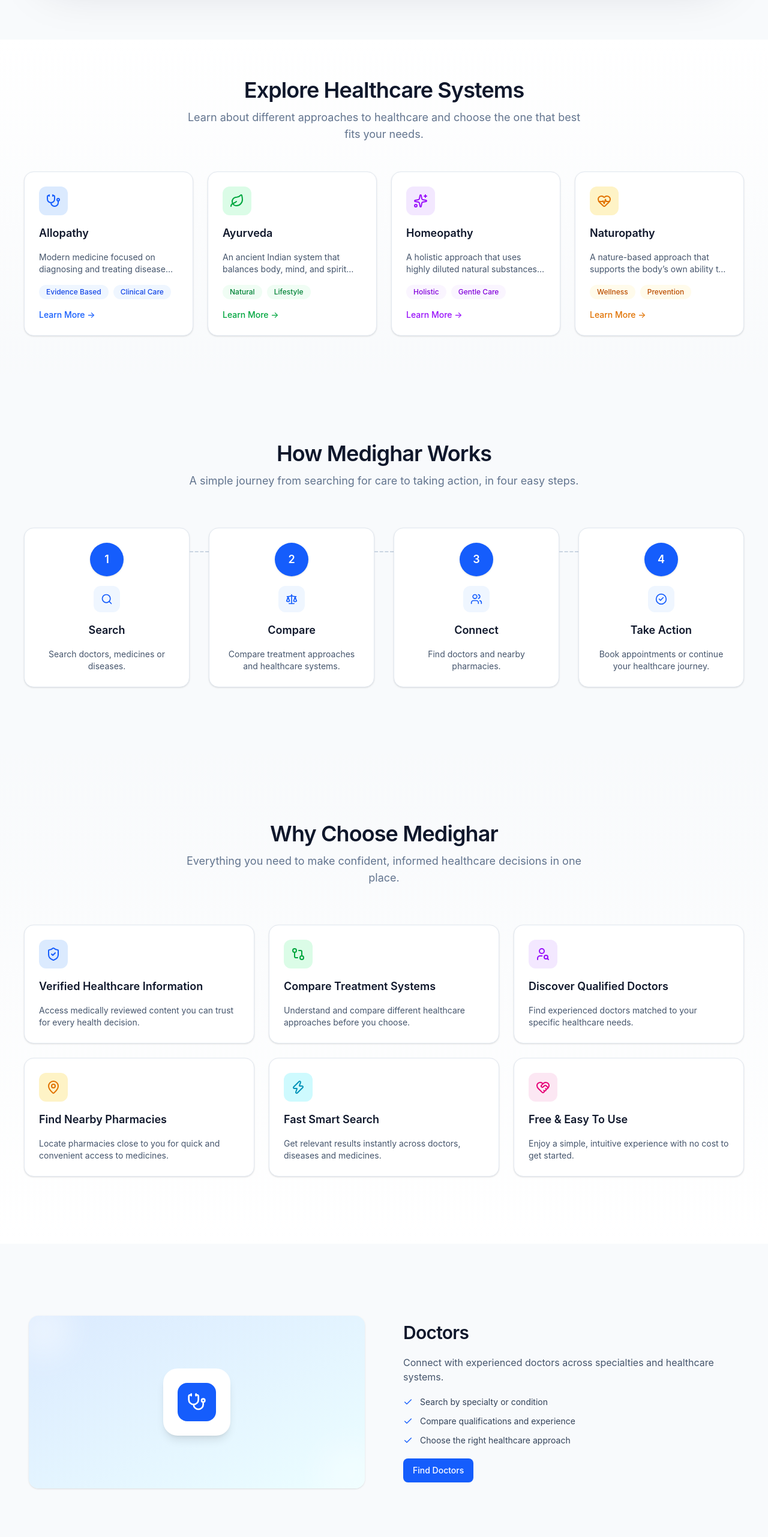
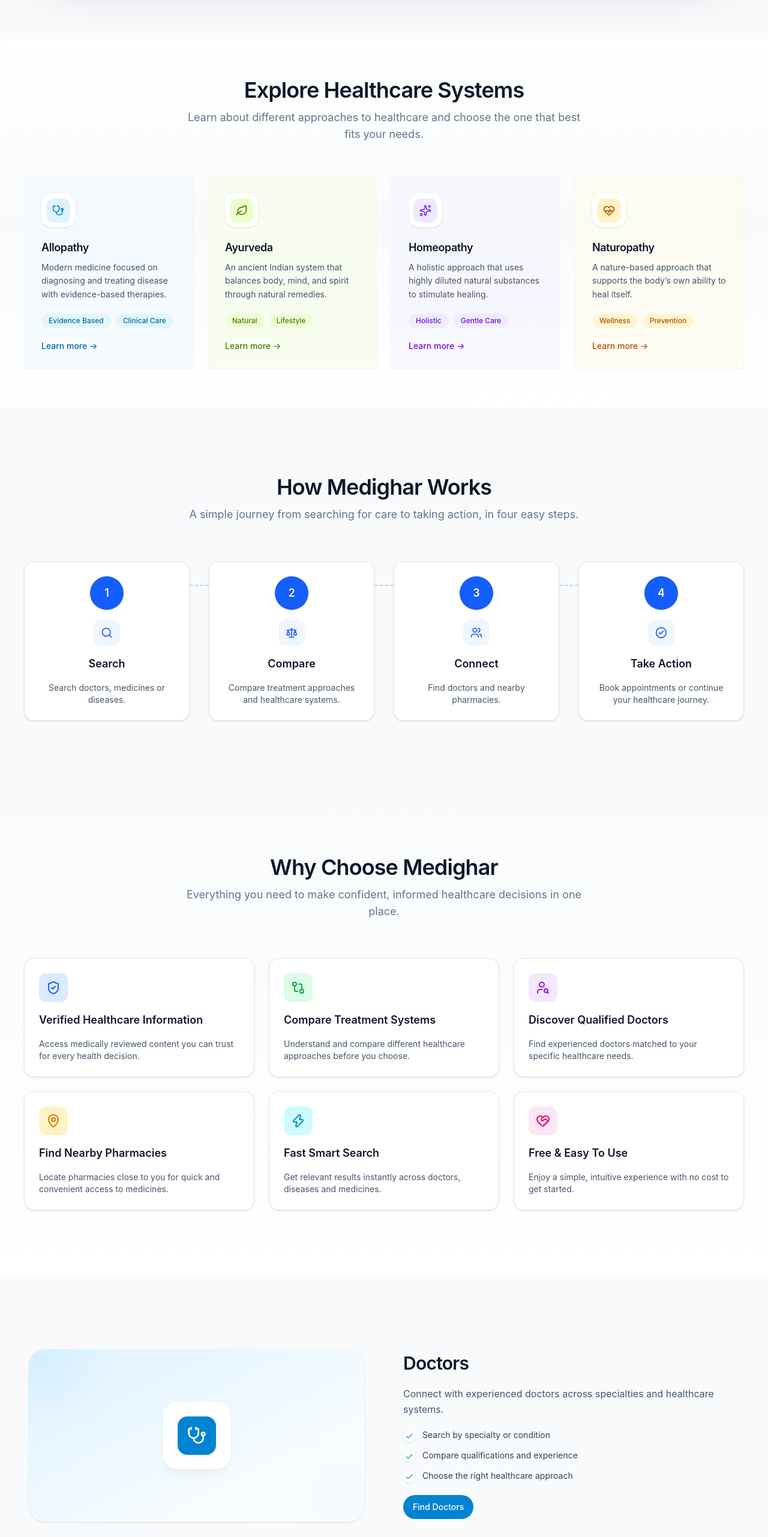
Before and after one commit to pulkitokte/medighar-next, a React (Vite) app in the folder OneDrive/Desktop/Medighar/: page / in a window 1280 px wide. Shown: the part 918-3481 px from the top of the page at 60% size. Built offline with nearby package versions, Linux system fonts and the light colour scheme.

Commit message:
refactor(home): redesign healthcare systems and featured services

```diff
--- a/OneDrive/Desktop/Medighar/src/features/home/components/FeaturedServices.jsx
+++ b/OneDrive/Desktop/Medighar/src/features/home/components/FeaturedServices.jsx
@@ -6,25 +6,77 @@
 import { cn } from "@/shared/lib/cn.js";
 import { SERVICES } from "@/data/home/featuredServices.js";
 
-function ServiceIllustration({ service }) {
+/**
+ * Premium pastel tone tokens per module, matching the approved Medighhar
+ * colour language (Doctors: Sky, Medicines: Pista, Diseases: Apricot,
+ * Pharmacy: Lavender). Keyed by service.key so the existing SERVICES data
+ * file never needs to change — only how it's presented does.
+ */
+const SERVICE_TONES = {
+  doctors: {
+    panel: "from-sky-100 via-sky-50 to-white",
+    iconBg: "bg-sky-600",
+    bullet: "text-sky-600",
+    button: "bg-sky-600 hover:bg-sky-700",
+    blobA: "bg-sky-200/50",
+    blobB: "bg-sky-100/50",
+  },
+  medicines: {
+    panel: "from-lime-100 via-lime-50 to-white",
+    iconBg: "bg-lime-600",
+    bullet: "text-lime-700",
+    button: "bg-lime-600 hover:bg-lime-700",
+    blobA: "bg-lime-200/50",
+    blobB: "bg-lime-100/50",
+  },
+  diseases: {
+    panel: "from-orange-100 via-orange-50 to-white",
+    iconBg: "bg-orange-500",
+    bullet: "text-orange-600",
+    button: "bg-orange-500 hover:bg-orange-600",
+    blobA: "bg-orange-200/50",
+    blobB: "bg-orange-100/50",
+  },
+  pharmacy: {
+    panel: "from-violet-100 via-violet-50 to-white",
+    iconBg: "bg-violet-600",
+    bullet: "text-violet-600",
+    button: "bg-violet-600 hover:bg-violet-700",
+    blobA: "bg-violet-200/50",
+    blobB: "bg-violet-100/50",
+  },
+};
+
+function ServiceIllustration({ service, tone }) {
   const Icon = service.icon;
 
   return (
     <div
       className={cn(
-        "relative flex h-64 w-full items-center justify-center overflow-hidden rounded-2xl bg-gradient-to-br p-8 shadow-sm sm:h-72",
-        service.accent.from,
-        service.accent.to,
+        "relative flex h-64 w-full items-center justify-center overflow-hidden rounded-[1.75rem] bg-gradient-to-br p-8 shadow-sm sm:h-72",
+        tone.panel,
       )}
     >
-      <div className="absolute -left-6 -top-6 h-24 w-24 rounded-full bg-white/40 blur-xl" />
-      <div className="absolute -bottom-8 -right-8 h-28 w-28 rounded-full bg-white/30 blur-xl" />
+      <div
+        className={cn(
+          "absolute -left-6 -top-6 h-24 w-24 rounded-full blur-2xl",
+          tone.blobA,
+        )}
+        aria-hidden="true"
+      />
+      <div
+        className={cn(
+          "absolute -bottom-8 -right-8 h-28 w-28 rounded-full blur-2xl",
+          tone.blobB,
+        )}
+        aria-hidden="true"
+      />
 
-      <div className="relative flex h-28 w-28 items-center justify-center rounded-3xl bg-white shadow-lg">
+      <div className="relative flex h-28 w-28 items-center justify-center rounded-[1.5rem] bg-white shadow-lg shadow-slate-900/5">
         <span
           className={cn(
             "flex h-16 w-16 items-center justify-center rounded-2xl text-white",
-            service.accent.iconBg,
+            tone.iconBg,
           )}
         >
           <Icon className="h-8 w-8" aria-hidden="true" />
@@ -34,13 +86,15 @@
   );
 }
 
-function ServiceContent({ service }) {
+function ServiceContent({ service, tone }) {
   return (
     <div className="flex flex-col gap-5">
       <h3 className="text-2xl font-semibold tracking-tight text-slate-900 sm:text-3xl">
         {service.title}
       </h3>
-      <p className="text-base text-slate-600">{service.description}</p>
+      <p className="text-base leading-relaxed text-slate-600">
+        {service.description}
+      </p>
 
       <ul className="flex flex-col gap-3">
         {service.bullets.map((bullet) => (
@@ -48,27 +102,33 @@
             key={bullet}
             className="flex items-start gap-3 text-sm text-slate-700"
           >
-            <Check
-              className={cn("mt-0.5 h-4 w-4 shrink-0", service.accent.bullet)}
-              aria-hidden="true"
-            />
+            <span className="mt-0.5 flex h-5 w-5 shrink-0 items-center justify-center rounded-full bg-white shadow-sm">
+              <Check
+                className={cn("h-3.5 w-3.5", tone.bullet)}
+                aria-hidden="true"
+              />
+            </span>
             <span>{bullet}</span>
           </li>
         ))}
       </ul>
 
       <div>
-        <Button>{service.cta}</Button>
+        <Button className={cn("rounded-full text-white", tone.button)}>
+          {service.cta}
+        </Button>
       </div>
     </div>
   );
 }
 
 function ServiceRow({ service, reversed }) {
+  const tone = SERVICE_TONES[service.key] ?? SERVICE_TONES.doctors;
+
   return (
     <div
       className={cn(
-        "grid grid-cols-1 items-center gap-10 rounded-2xl p-2 transition hover:-translate-y-1 lg:grid-cols-2 lg:gap-16",
+        "grid grid-cols-1 items-center gap-10 rounded-[1.75rem] p-2 transition-premium hover:-translate-y-0.5 lg:grid-cols-2 lg:gap-16",
       )}
     >
       <motion.div
@@ -78,7 +138,7 @@
         transition={{ duration: 0.5, ease: "easeOut" }}
         className={cn(reversed && "lg:order-2")}
       >
-        <ServiceIllustration service={service} />
+        <ServiceIllustration service={service} tone={tone} />
       </motion.div>
 
       <motion.div
@@ -88,7 +148,7 @@
         transition={{ duration: 0.5, ease: "easeOut", delay: 0.1 }}
         className={cn(reversed && "lg:order-1")}
       >
-        <ServiceContent service={service} />
+        <ServiceContent service={service} tone={tone} />
       </motion.div>
     </div>
   );
--- a/OneDrive/Desktop/Medighar/src/features/home/components/HealthcareSystems.jsx
+++ b/OneDrive/Desktop/Medighar/src/features/home/components/HealthcareSystems.jsx
@@ -4,34 +4,87 @@
 import { cn } from '@/shared/lib/cn.js'
 import { HEALTHCARE_SYSTEMS } from '@/data/home/healthcareSystems.js'
 
+/**
+ * Premium pastel tone tokens per healthcare system, matching the approved
+ * Medighhar module colour language. Keyed by system name so the existing
+ * data file (HEALTHCARE_SYSTEMS) never needs to change — only how it's
+ * presented does.
+ */
+const SYSTEM_TONES = {
+  Allopathy: {
+    surface: 'bg-sky-50/60',
+    border: 'hover:border-sky-200',
+    iconBg: 'bg-sky-100',
+    iconText: 'text-sky-600',
+    tagBg: 'bg-sky-100/70',
+    tagText: 'text-sky-700',
+    link: 'text-sky-700 hover:text-sky-800',
+  },
+  Ayurveda: {
+    surface: 'bg-lime-50/60',
+    border: 'hover:border-lime-200',
+    iconBg: 'bg-lime-100',
+    iconText: 'text-lime-700',
+    tagBg: 'bg-lime-100/70',
+    tagText: 'text-lime-700',
+    link: 'text-lime-700 hover:text-lime-800',
+  },
+  Homeopathy: {
+    surface: 'bg-violet-50/60',
+    border: 'hover:border-violet-200',
+    iconBg: 'bg-violet-100',
+    iconText: 'text-violet-600',
+    tagBg: 'bg-violet-100/70',
+    tagText: 'text-violet-700',
+    link: 'text-violet-700 hover:text-violet-800',
+  },
+  Naturopathy: {
+    surface: 'bg-amber-50/60',
+    border: 'hover:border-amber-200',
+    iconBg: 'bg-amber-100',
+    iconText: 'text-amber-700',
+    tagBg: 'bg-amber-100/70',
+    tagText: 'text-amber-700',
+    link: 'text-amber-700 hover:text-amber-800',
+  },
+}
+
 function HealthcareSystemCard({ system }) {
   const Icon = system.icon
+  const tone = SYSTEM_TONES[system.name] ?? SYSTEM_TONES.Allopathy
 
   return (
     <div
       className={cn(
-        "flex h-full flex-col gap-4 rounded-2xl border border-slate-200 bg-white p-6 shadow-sm transition",
-        "hover:-translate-y-1 hover:shadow-lg",
-        system.accent.hoverBorder,
+        "card-surface transition-premium flex h-full flex-col gap-5 border border-slate-100 p-7",
+        "hover:-translate-y-1 hover:shadow-[0_20px_40px_-16px_rgba(15,23,42,0.14)]",
+        tone.surface,
+        tone.border,
       )}
     >
       <span
         className={cn(
-          "flex h-12 w-12 items-center justify-center rounded-xl",
-          system.accent.iconBg,
+          "flex h-14 w-14 items-center justify-center rounded-2xl bg-white shadow-sm",
         )}
       >
-        <Icon
-          className={cn("h-6 w-6", system.accent.iconText)}
-          aria-hidden="true"
-        />
+        <span
+          className={cn(
+            "flex h-10 w-10 items-center justify-center rounded-xl",
+            tone.iconBg,
+          )}
+        >
+          <Icon className={cn("h-5 w-5", tone.iconText)} aria-hidden="true" />
+        </span>
       </span>
 
-      <h3 className="text-lg font-semibold text-slate-900">{system.name}</h3>
-
-      <p className="line-clamp-2 flex-1 text-sm text-slate-600">
-        {system.description}
-      </p>
+      <div className="flex flex-1 flex-col gap-2">
+        <h3 className="text-lg font-semibold tracking-tight text-slate-900">
+          {system.name}
+        </h3>
+        <p className="text-sm leading-relaxed text-slate-600">
+          {system.description}
+        </p>
+      </div>
 
       <div className="flex flex-wrap gap-2">
         {system.tags.map((tag) => (
@@ -39,8 +92,8 @@
             key={tag}
             className={cn(
               "rounded-full px-3 py-1 text-xs font-medium",
-              system.accent.tagBg,
-              system.accent.tagText,
+              tone.tagBg,
+              tone.tagText,
             )}
           >
             {tag}
@@ -51,11 +104,12 @@
       <a
         href="#"
         className={cn(
-          "inline-flex items-center text-sm font-medium",
-          system.accent.link,
+          "transition-premium inline-flex items-center gap-1 rounded text-sm font-medium",
+          "focus-visible:outline focus-visible:outline-2 focus-visible:outline-offset-2 focus-visible:outline-emerald-500",
+          tone.link,
         )}
       >
-        Learn More <span aria-hidden="true">&nbsp;&rarr;</span>
+        Learn more <span aria-hidden="true">&rarr;</span>
       </a>
     </div>
   );
@@ -63,8 +117,8 @@
 
 function HealthcareSystems() {
   return (
-    <Section className="bg-gradient-to-b from-white to-slate-50">
-      <Container className="flex flex-col items-center gap-12">
+    <Section className="bg-gradient-to-b from-white via-slate-50/60 to-white">
+      <Container className="flex flex-col items-center gap-14">
         <div className="flex max-w-2xl flex-col items-center gap-4 text-center">
           <PageHeading
             title="Explore Healthcare Systems"
```
